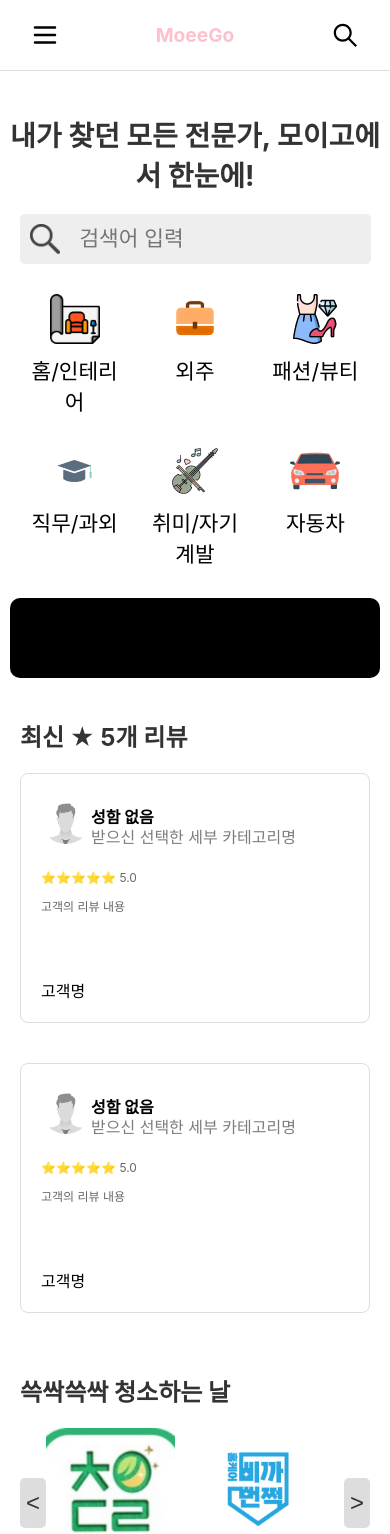
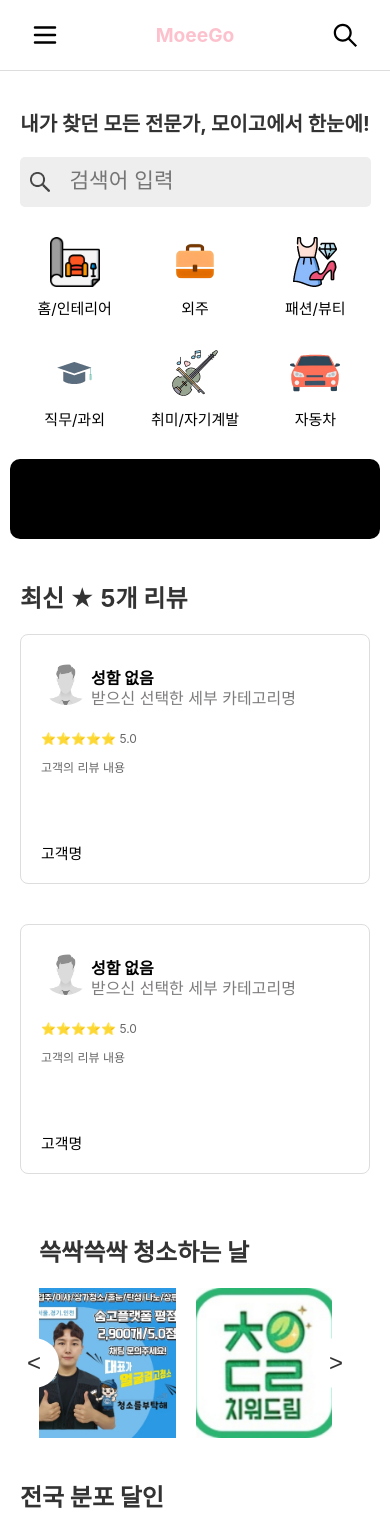
Before and after one commit to jaeheoon/moeego_client, a React (Vite) app: page / in a window 390 px wide. Shown: the top 1534 px of the page. Built offline with nearby package versions, Linux system fonts and the light colour scheme.

Commit message:
[FE] Ref: 메인페이지 반응형 CSS수정 (#129)

```diff
--- a/src/components/mainpage/KeywordSection.jsx
+++ b/src/components/mainpage/KeywordSection.jsx
@@ -3,6 +3,8 @@ import React, { useState, useEffect } from "react";
 function KeywordSection() {
   const [currentIndex, setCurrentIndex] = useState(1); // 초기 상태 (복제 포함)
   const [isAnimating, setIsAnimating] = useState(false);
+  const [slidesToShow, setSlidesToShow] = useState(3); // 화면 크기에 따라 표시할 슬라이드 개수
+
   const images = [
     { id: 1, label: "치워드림", url: "./src/image/keyword1.jpg" },
     { id: 2, label: "삐까뻔쩍홈케어", url: "./src/image/keyword2.jpg" },
@@ -10,36 +12,66 @@ function KeywordSection() {
     { id: 4, label: "청소를 부탁해", url: "./src/image/keyword4.jpg" },
   ];
 
-  // 앞뒤로 복제된 슬라이드 배열 생성
+  // 복제 슬라이드 배열 생성
   const extendedImages = [
     images[images.length - 1], // 마지막 슬라이드 복제
     ...images,
-    images[0], // 첫 번째 슬라이드 복제
+    ...images.slice(0, slidesToShow), // 필요한 만큼 슬라이드 복제
   ];
 
+  // 화면 크기에 따라 슬라이드 개수 조정
+  useEffect(() => {
+    const updateSlidesToShow = () => {
+      setSlidesToShow(window.innerWidth <= 768 ? 2 : 3); // 모바일: 2개, PC: 3개
+    };
+    updateSlidesToShow();
+    window.addEventListener("resize", updateSlidesToShow);
+    return () => window.removeEventListener("resize", updateSlidesToShow);
+  }, []);
+
   const handlePrev = () => {
-    if (isAnimating) return; // 애니메이션 중 클릭 방지
+  if (isAnimating) return;
   setIsAnimating(true);
-    setCurrentIndex((prevIndex) => prevIndex - 1);
+
+  setCurrentIndex((prevIndex) => {
+    let newIndex = prevIndex - 1;
+
+    // 첫 번째 슬라이드에서 이전 버튼을 클릭할 경우, 마지막 슬라이드로 넘어갑니다.
+    if (newIndex < 0) {
+      newIndex = images.length - 1;
+    }
+
+    return newIndex;
+  });
 };
 
 const handleNext = () => {
-    if (isAnimating) return; // 애니메이션 중 클릭 방지
+  if (isAnimating) return;
   setIsAnimating(true);
-    setCurrentIndex((prevIndex) => prevIndex + 1);
+
+  setCurrentIndex((prevIndex) => {
+    let newIndex = prevIndex + 1;
+
+    // 마지막 슬라이드에서 다음 버튼을 클릭할 경우, 첫 번째 슬라이드로 넘어갑니다.
+    if (newIndex >= extendedImages.length) {
+      newIndex = 1; // 첫 번째 슬라이드로 설정
+    }
+
+    return newIndex;
+  });
 };
 
-  // 슬라이드 전환 완료 시 처리
 const handleTransitionEnd = () => {
-    setIsAnimating(false); // 애니메이션 중단
+  setIsAnimating(false);
 
   // 복제 슬라이드에서 원래 위치로 전환
   if (currentIndex === 0) {
-      setCurrentIndex(images.length);
-    } else if (currentIndex === extendedImages.length - 1) {
-      setCurrentIndex(1);
+    setCurrentIndex(images.length); // 첫 번째 슬라이드로 다시 설정
+  } else if (currentIndex === extendedImages.length - slidesToShow) {
+    setCurrentIndex(1); // 마지막 슬라이드에서 첫 번째로 돌아감
   }
 };
+
 
   return (
     <div className="keywordWrap">
@@ -52,14 +84,14 @@ function KeywordSection() {
           <div
             className="keyword-images"
             style={{
-              transform: `translateX(-${currentIndex * 50}%)`,
+              transform: `translateX(-${(currentIndex - 1) * (100 / slidesToShow)}%)`,
               transition: isAnimating ? "transform 0.5s ease-in-out" : "none",
             }}
-            onTransitionEnd={handleTransitionEnd} // 전환 완료 이벤트 핸들러
+            onTransitionEnd={handleTransitionEnd}
           >
             {extendedImages.map((image, index) => (
               <div
-                key={index} // 복제 포함 고유 키
+                key={index}
                 className="keyword-image"
                 style={{ backgroundImage: `url(${image.url})` }}
               >
--- a/src/css/Mainpage.css
+++ b/src/css/Mainpage.css
@@ -1,39 +1,42 @@
 /* 공통 스타일 */
-h1, h2 {
+h1{
+    font-size:1.5rem;
+}
+.indexPage h1, .indexPage h2 {
     font-size: 24px;
     color: #333;
     margin-bottom: 20px;
 }
 
-p {
+.indexPage p {
     color: #666;
     font-size: 14px;
 }
 
-.container {
+.indexPage .container {
     width: 100%;
     padding: 20px;
     box-sizing: border-box;
 }
 
-img {
+.indexPage img {
     max-width: 100%;
     height: auto;
 }
 
-.flex {
+.indexPage .flex {
     display: flex;
     align-items: center;
     justify-content: center;
     gap: 20px;
 }
 
-.grid {
+.indexPage .grid {
     display: grid;
     gap: 10px;
 }
 
-button, span {
+.indexPage button,.indexPage span {
     cursor: pointer;
     transition: background-color 0.3s;
 }
@@ -190,15 +193,8 @@ button, span {
 /* 키워드 */
 .keywordWrap {
     padding: 20px;
-  }
-
-  .carousel {
-    display: flex;
-    align-items: center;
-    justify-content: center;
-    position: relative;
-    overflow: hidden;
-    width: 100%; /* 2개의 사진이 보이도록 설정 */
+    max-width: 1200px;
+    margin: 0 auto;
 }
 
 .carousel-track {
@@ -208,13 +204,13 @@ button, span {
 
 .keyword-images {
     display: flex;
-    transition: transform 0.5s ease-in-out; /* 부드러운 애니메이션 */
-    gap: 20px; /* 슬라이드 간격 */
+    transition: transform 0.5s ease-in-out;
+    gap: 20px;
 }
 
 .keyword-image {
-    flex: 0 0 calc(50% - 20px); /* 슬라이드 하나의 너비 */
-    height: 500px;
+    flex: 0 0 calc(33.33% - 19px); /* 기본: 3개씩 표시 */
+    height: 340px;
     background-size: cover;
     background-position: center;
     background-repeat: no-repeat;
@@ -224,7 +220,7 @@ button, span {
 .keyword-image div {
     height: 100%;
     display: flex;
-    font-size: 2em;
+    font-size: 1.5em;
     color: white;
     justify-content: center;
     align-items: center;
@@ -237,19 +233,40 @@ button, span {
     background-color: rgba(50, 50, 50, 0.7);
 }
 
+.carousel {
+    display: flex;
+    align-items: center;
+    position: relative; /* 버튼을 바깥에 위치시키기 위해 relative로 설정 */
+    overflow: visible;
+    width: 100%;
+    padding: 0 40px; /* 양옆 여백을 추가하여 버튼이 내부에 겹치지 않도록 설정 */
+}
+
 .carousel-button {
-    background-color: #ddd;
-    border-radius: 5px;
+    border-radius: 50%;
     border: none;
     height: 50px;
+    width: 50px;
     font-size: 24px;
     cursor: pointer;
+    background-color: white;
     color: #333;
-    transition: background-color 0.3s;
     z-index: 10;
+    position: absolute; /* 절대 위치 지정 */
+    top: 50%;
+    transform: translateY(-50%);
+}
+
+.carousel-button.prev {
+    left: -30px; /* 왼쪽 버튼을 carousel 바깥에 위치시킴 */
+}
+
+.carousel-button.next {
+    right: -20px; /* 오른쪽 버튼을 carousel 바깥에 위치시킴 */
 }
 
 .carousel-button:hover {
+    border-radius: 50%;
     background-color: #bbb;
 }
 
@@ -293,15 +310,19 @@ button, span {
     .main-content{
         width: 100%;
     }
-    h1, h2 {
+    .indexPage h1, h2 {
         font-size: 20px; /* 제목 크기 조정 */
     }
 
-    p {
+    .indexPage p {
         font-size: 12px; /* 본문 크기 조정 */
     }
 
-    .container {
+    .indexPage span{
+        font-size: 15px;
+    }
+
+    .indexPage .container {
         padding: 10px; /* 패딩 감소 */
     }
 
@@ -319,7 +340,10 @@ button, span {
         height: 50px; /* 높이 조정 */
         font-size: 16pt;
     }
-
+    .searchBarWrap img{
+        width: 20px;
+        height: 20px;
+    }
     .categories {
         display: grid; /* 그리드 사용 */
         width: 100%;
@@ -411,4 +435,23 @@ button, span {
         height: auto;
         padding: 10px; /* 패딩 조정 */
     }
+    .keywordWrap{
+        width: 80%;
     }
+
+    .keyword-image {
+        flex: 0 0 calc(50% - 19.5px); /* 2개씩 표시 */
+    }
+
+    .carousel{
+        padding: 0;
+    }
+
+    .carousel-button.prev {
+        left: -30px; /* 왼쪽 버튼을 carousel 바깥에 위치시킴 */
+    }
+
+    .carousel-button.next {
+        right: -10px; /* 오른쪽 버튼을 carousel 바깥에 위치시킴 */
+    }
+}
```
Lines whose indentation alone changed are shown as unchanged.
